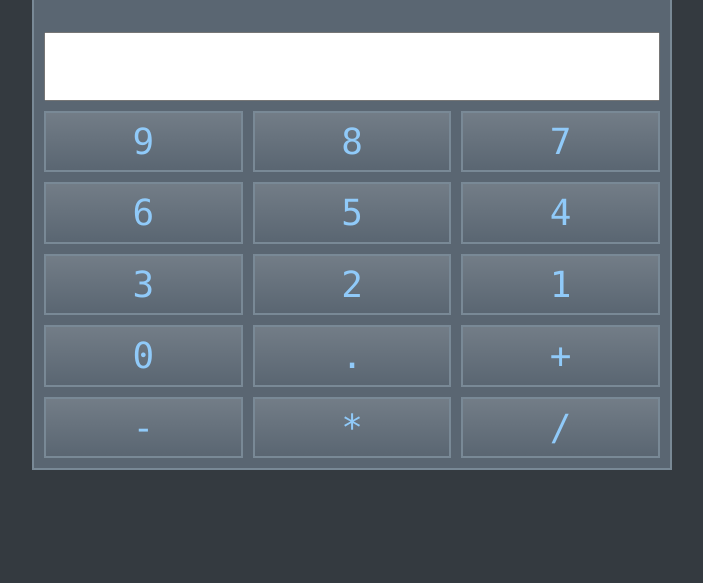
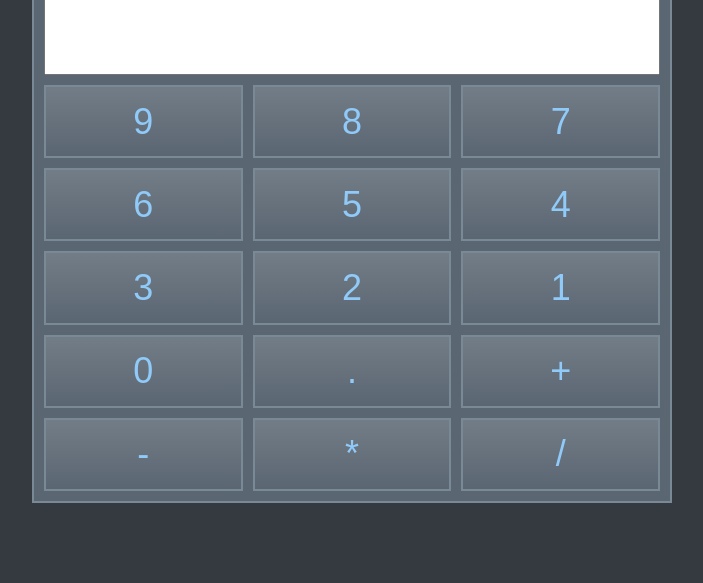
Before and after one commit to kunalkishoresharma/calculator-vanilla-js, a plain HTML site: page index.html in a window 1280 px wide. Shown: the part 217-800 px from the top of the page, without its empty margins (288-991 px from the left). Drawn offline with Linux system fonts and the light colour scheme.

Commit message:
styleing

```diff
--- a/app/calculator.js
+++ b/app/calculator.js
@@ -31,14 +31,14 @@ export default class Calculator{
 
         if(this.size){
             this.element.style.minWidth = this.size;
-            this.element.style.minWidth = this.size;
+            this.element.style.minHeight = this.size;
         }else{
             this.element.style.minWidth = '90vmin';
             this.element.style.minHeight = '90vmin';
         }
 
         while(num >= 0){
-            var div = document.createElement('div');
+            var div = document.createElement('button');
             div.classList.add('btn--digit');
             div.innerText = num;
             this.elements.appendChild(div);
@@ -46,7 +46,7 @@ export default class Calculator{
         }
 
         operator.forEach((_,i)=>{
-            var div = document.createElement('div');
+            var div = document.createElement('button');
             div.classList.add('btn--digit');
             div.innerText = _;
             this.elements.appendChild(div)
--- a/css/style.css
+++ b/css/style.css
@@ -12,6 +12,9 @@
 *, ::after, ::before {
     box-sizing: border-box;
     margin: 0;
+}
+*:focus{
+    outline:dashed 1px var(--secondry-color)
 }
 h2{
     font-size: 5vmin;
@@ -51,7 +54,7 @@ body{
     flex: 1 0 auto;
 }
 .btn--digit {
-    background-image: var(--gradient);
+    background: var(--gradient);
     border: 2px solid var(--secondry-color);
     display: flex;
     align-items: center;
@@ -61,9 +64,14 @@ body{
     transition: 0.1s ease-out;
     color:var(--primary-color);
     user-select: none;
+    padding: 1rem;
+}
+.btn--digit:focus{
+    box-shadow: 0 0 0 3px var(--primary-color);
+    outline: 0;
 }
 .btn--digit:hover{
-    background-image: var(--gradient-hover);
+    background: var(--gradient-hover);
 }
 .btn--digit:active {
     transform: scale(0.97);
@@ -77,5 +85,5 @@ input[type="text"] {
     text-align: right;
 }
 input[type="text"]:focus {
-    box-shadow: 0 0 5px 5px #5a6672 inset;
+    box-shadow: 0 0 0 3px var(--primary-color) inset;
 }
--- a/index.html
+++ b/index.html
@@ -11,7 +11,7 @@
 </head>
 
 <body>
-    <div id="calculator">
+    <div id="calculator" tabindex="-1">
     </div>
     <script src="app/index.js" type="module"></script>
 </body>
```
